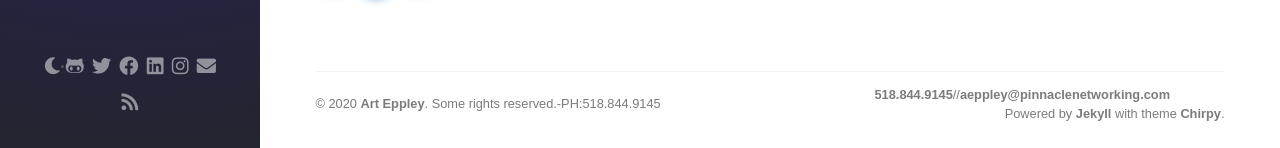
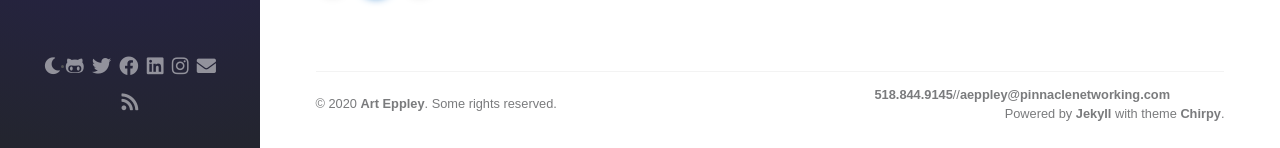
Before and after one commit to Pinnaclenetworking/pinnaclenetworking.github.io, a Jekyll site: the page built from index.html, in a window 1280 px wide and 1168 px high. Shown: the part 1017-1165 px from the top of the window. Built offline with Jekyll 4.4.1, drawn with Linux system fonts in a browser that asks for light colours; nearby versions of some CDN libraries; some web fonts are replaced; the list of posts is cut into pages by our own code; comment, search, counter and statistics services are not loaded.

Commit message:
Update footer.html

```diff
--- a/_includes/footer.html
+++ b/_includes/footer.html
@@ -14,7 +14,7 @@
         <a href="{{ site.social.links[4] }}">{{ site.social.name }}</a>.
         {% if site.data.right.brief %}
         <span data-toggle="tooltip" data-placement="top"
-          title="{{ site.data.right.verbose }}">{{ site.data.right.brief }}-PH:518.844.9145</span>
+          title="{{ site.data.right.verbose }}">{{ site.data.right.brief }}</span>
         {% endif %}
       </p>
     </div>
```
